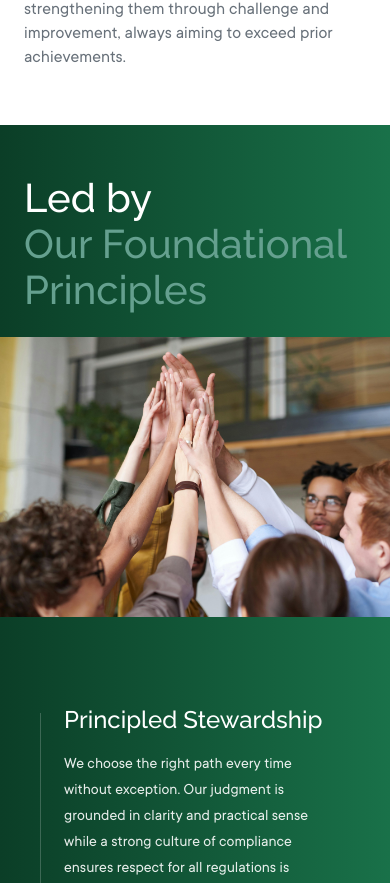
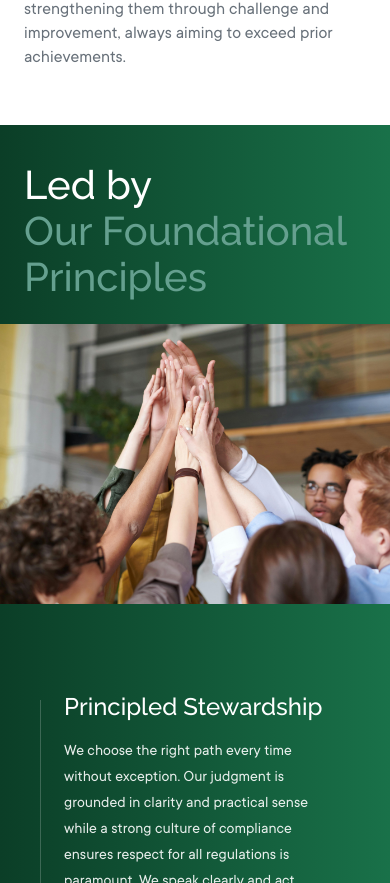
Before and after one commit to CodeWhiz-101/Jcult, a Next.js app: page /who-we-are/our-culture in a window 390 px wide. Shown: the part 1117-2000 px from the top of the page. Built offline with nearby package versions, Linux system fonts and the light colour scheme.

Commit message:
chore: force vercel rebuild

```diff
--- a/src/components/features/CoreValuesSection.tsx
+++ b/src/components/features/CoreValuesSection.tsx
@@ -32,7 +32,7 @@ export default function CoreValuesSection() {
   ];
 
   return (
-    <section className="bg-primary text-white pt-[50px] pb-[56px] md:py-20 relative overflow-visible">
+    <section className="bg-primary text-white pt-[37px] pb-[56px] md:py-20 relative overflow-visible">
       {/* HERO SECTION — MOBILE ONLY */}
 <div className="md:hidden px-6 pt-0">
 
```
Also changed, not shown: 1 other file (tests, documents, lock files or other folders).
